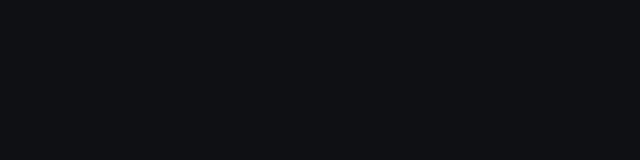
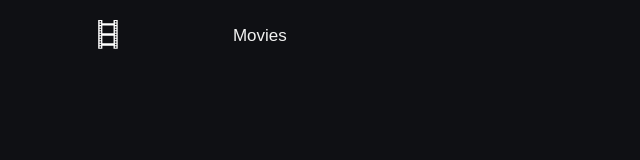
Before and after one commit to WildCodeSchool-2023-09/JS-RMT-React_If-Projet2-Watch_now, a React (Vite) app in the folder frontend/: page / in a window 1280 px wide. Shown: the top 160 px of the page, without its empty margins (0-640 px from the left). Built offline with nearby package versions, Linux system fonts and the light colour scheme.

Commit message:
navbar config + app children

```diff
--- a/frontend/src/App.jsx
+++ b/frontend/src/App.jsx
@@ -1,7 +1,16 @@
+import { Outlet } from "react-router-dom";
+import NavBar from "./components/NavBar";
+import NavbarModal from "./components/NavbarModal";
 import "./App.css";
 
 function App() {
-  return <div />;
+  return (
+    <>
+      <NavBar />
+      <NavbarModal />
+      <Outlet />
+    </>
+  );
 }
 
 export default App;
```
Also changed, not shown: frontend/src/main.jsx (+10 -1 lines).
